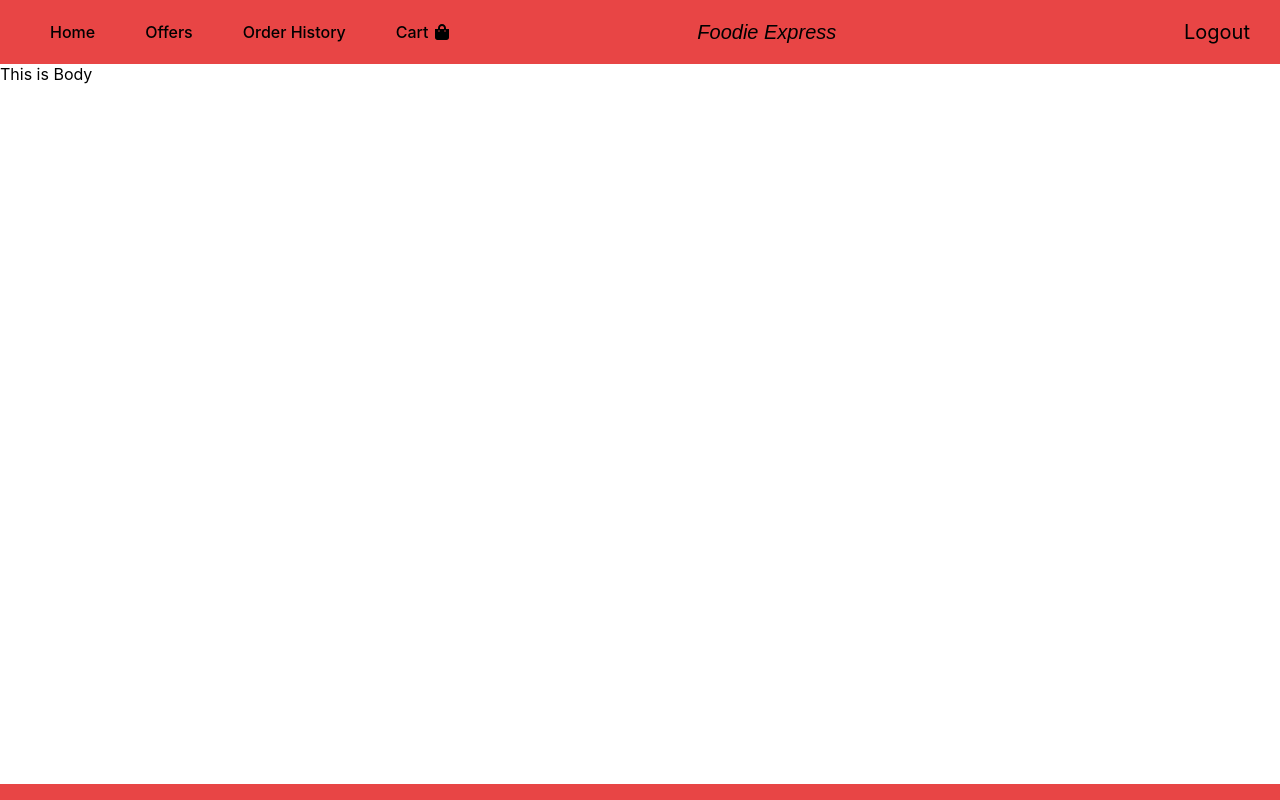
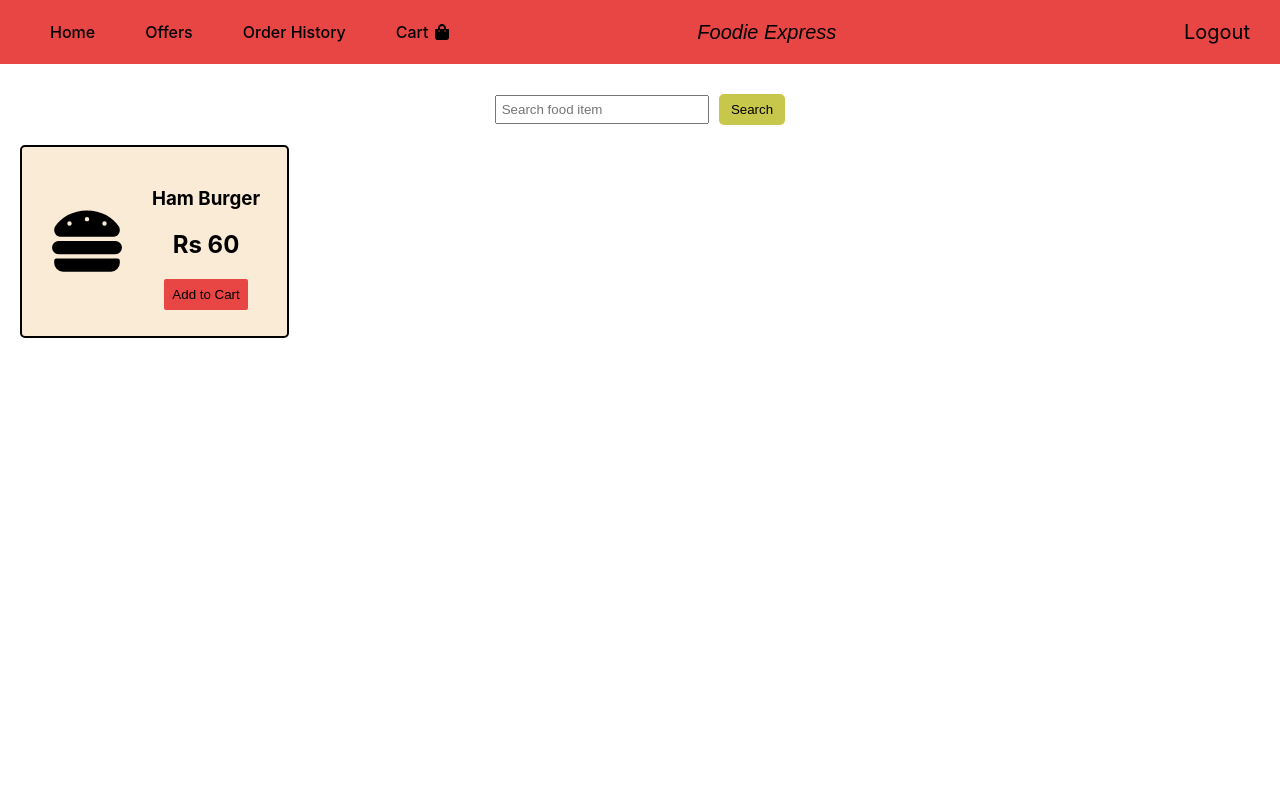
Before and after one commit to MrPratik07/MajorProject_Food_Delivery_App, a React (Create React App) app: page / in a window 1280 px wide. Shown: the top 800 px of the page. Built offline with nearby package versions, Linux system fonts and the light colour scheme.

Commit message:
added foodcard

```diff
--- a/src/components/Controller.js
+++ b/src/components/Controller.js
@@ -9,9 +9,9 @@ const Controller = () =>{
         <Router>
             <Switch>
                 <Route exact path="/" render={(props)=> <HomePage {...props}/>}/>
-                <Route exact path="/offers" render={(props)=> <OfferPage {...props}/>}/>
-                <Route exact path="/history" render={(props)=> <HistoryPage {...props}/>}/>
-                <Route exact path="/cart" render={(props)=> <CartPage {...props}/>}/>
+                <Route path="/offers" render={(props)=> <OfferPage {...props}/>}/>
+                <Route path="/history" render={(props)=> <HistoryPage {...props}/>}/>
+                <Route path="/cart" render={(props)=> <CartPage {...props}/>}/>
             </Switch>
         </Router>
     )
--- a/src/components/home/HomePage.css
+++ b/src/components/home/HomePage.css
@@ -3,6 +3,30 @@
     height: 100%;
 }
 
+.input-search{
+    display: flex;
+    justify-content: center;
+    align-items: center;
+    margin-top: 30px;
+}
+
+#search-food{
+    padding: 5px;
+    width: 15em;
+}
+
+
+
+#search-food-button{
+    margin-left: 10px;
+    padding: 8px;
+    width: 5em;
+    border: none;
+    border-radius: 5px;
+    background-color: rgb(199, 199, 75);
+
+}
+
 .body{
     height: 90vh;
 }
--- a/src/components/home/HomePage.js
+++ b/src/components/home/HomePage.js
@@ -1,14 +1,18 @@
 import React from "react";
 import '../home/HomePage.css'
+import Foodcard from "./foodcard/Foodcard";
+
 
 const HomePage = () => {
 
   return (
     <div className="mainpage-container">
-      <div className="body">This is Body
-
-
-
+      <div className="body">
+      <div className="input-search">
+      <input id="search-food" placeholder="Search food item"/>
+      <button id="search-food-button">Search</button>
+      </div>
+      <Foodcard/>
       </div>
 
     </div>
--- /dev/null
+++ b/src/components/home/foodcard/Foodcard.css
@@ -0,0 +1,54 @@
+.food-card{
+    background-color: antiquewhite;
+    border: 2px solid;
+    height: 5cm;
+    width: 7cm;
+    border-radius: 5px;
+    margin-top: 20px;
+    margin-left: 20px;
+    display: flex;
+}
+
+.food-image{
+    display: flex;
+    justify-content: center;
+    align-items: center;
+    margin-left:  30px;
+}
+
+#food-item-logo{
+    font-size: 70px;
+}
+
+.food-title{
+    display: flex;
+    justify-content: center;
+    flex-direction: column;
+    align-items: center;
+}
+
+#food-cost{
+    margin-top: 1px;
+}
+
+.food-content{
+    display: flex;
+    justify-content: center;
+    flex-direction: column;
+    margin-left: 30px;
+}
+
+.add-to-cart{
+    display: flex;
+    justify-content: center;
+    align-items: center;
+}
+
+#addfoodtocart{
+    padding: 8px;
+    margin-bottom: 5px;
+    border: none;
+    background-color: #e84545;
+    border-radius: 2px;
+
+}
--- /dev/null
+++ b/src/components/home/foodcard/Foodcard.js
@@ -0,0 +1,28 @@
+import React from 'react';
+import '../foodcard/Foodcard.css'
+//import { FaPencil } from 'react-icons/fa'
+import {
+    FaHamburger,
+  } from "react-icons/fa";
+
+
+const Foodcard = () =>{
+    return(
+        <div className="food-card">
+            <div className="food-image">
+                <FaHamburger id="food-item-logo"/>
+            </div>
+            <div className="food-content">
+            <div className="food-title">
+            <h3 id="food-name">Ham Burger</h3>
+            <h2 id="food-cost">Rs 60</h2>
+            </div>
+            <div className="add-to-cart">
+                <button id="addfoodtocart">Add to Cart</button>
+            </div>
+            </div>
+        </div>
+    )
+}
+
+export default Foodcard;
```
